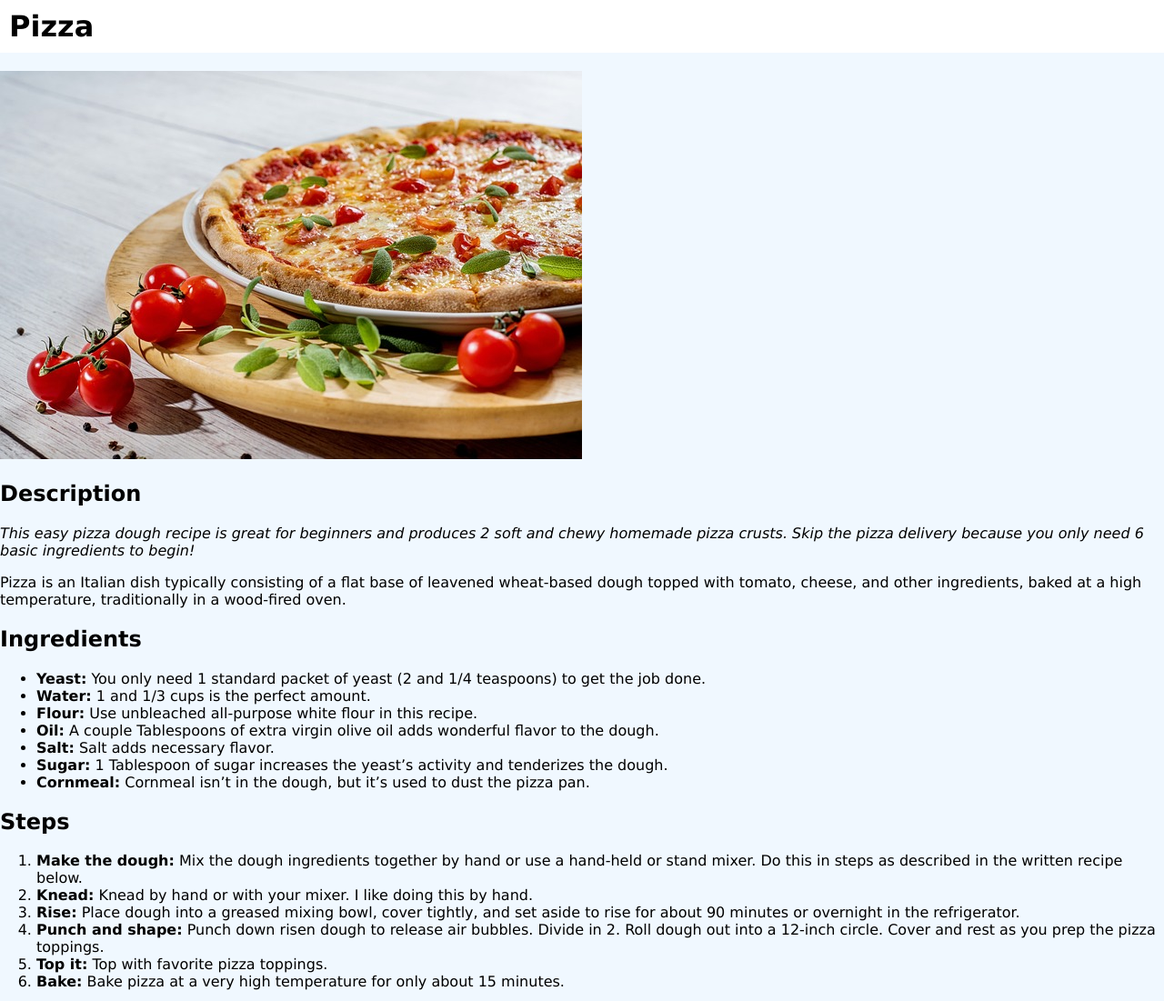
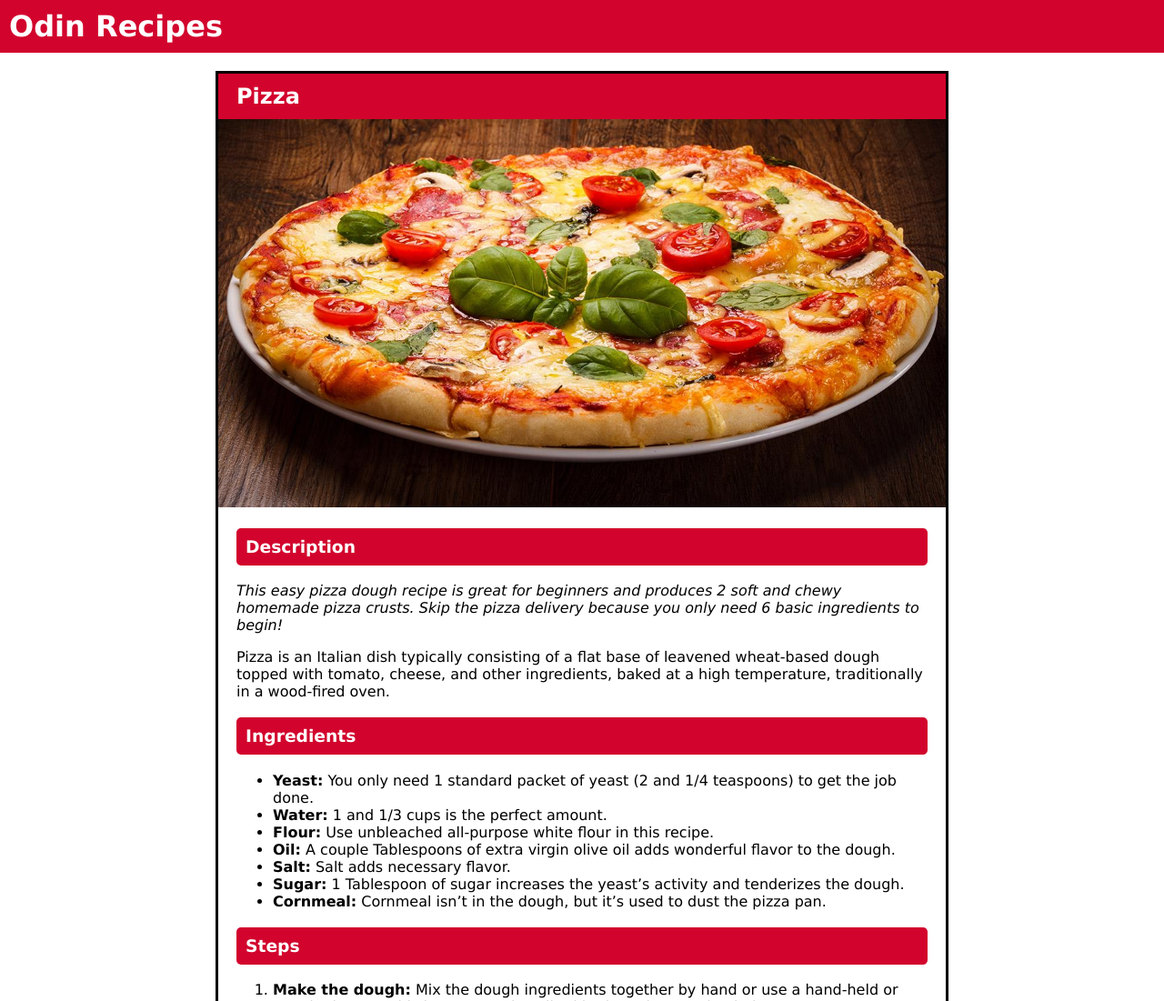
Before and after one commit to andrea441/odin-recipes, a plain HTML site: page recipes/pizza.html in a window 1280 px wide. Shown: the top 1101 px of the page at 91% size. Drawn offline with Linux system fonts and the light colour scheme; files that its build step writes are made by us from their sources.

Commit message:
Add CSS styling to each recipe page

```diff
--- a/recipes/pizza.html
+++ b/recipes/pizza.html
@@ -3,17 +3,21 @@
 <head>
     <meta charset="utf-8">
     <title>Recipes: Pizza</title>
-    <link rel="stylesheet" href="style.css">
+    <link rel="stylesheet" href="../style.css">
 </head>
 <body>
-    <h1>Pizza</h1>
-    <img src="../images/pizza.jpg" alt="A tomato pizza" width="640" height="427">
+    <h1>Odin Recipes</h1>
 
-    <h2>Description</h2>
+    <div class="recipe-container">
+        <h2 class="recipe-title">Pizza</h2>
+        <img src="../images/pizza_2.jpeg" alt="A tomato pizza" width="640" height="427">
+
+        <div class="recipe-text">
+            <h3>Description</h3>
             <p><em>This easy pizza dough recipe is great for beginners and produces 2 soft and chewy homemade pizza crusts. Skip the pizza delivery because you only need 6 basic ingredients to begin!</em></p>
             <p>Pizza is an Italian dish typically consisting of a flat base of leavened wheat-based dough topped with tomato, cheese, and other ingredients, baked at a high temperature, traditionally in a wood-fired oven.</p>
 
-    <h2>Ingredients</h2>
+            <h3>Ingredients</h3>
             <ul>
                 <li><strong>Yeast:</strong> You only need 1 standard packet of yeast (2 and 1/4 teaspoons) to get the job done.</li>
                 <li><strong>Water:</strong> 1 and 1/3 cups is the perfect amount.</li>
@@ -24,7 +28,7 @@
                 <li><strong>Cornmeal:</strong> Cornmeal isn’t in the dough, but it’s used to dust the pizza pan.</li>
             </ul>
 
-    <h2>Steps</h2>
+            <h3>Steps</h3>
             <ol>
                 <li><strong>Make the dough:</strong> Mix the dough ingredients together by hand or use a hand-held or stand mixer. Do this in steps as described in the written recipe below.</li>
                 <li><strong>Knead:</strong> Knead by hand or with your mixer. I like doing this by hand.</li>
@@ -33,6 +37,9 @@
                 <li><strong>Top it:</strong> Top with favorite pizza toppings.</li>
                 <li><strong>Bake:</strong> Bake pizza at a very high temperature for only about 15 minutes.</li>
             </ol>
+        </div>
+    </div>
+
     <a href="../index.html">Return Home</a>
 </body>
 </html>
--- a/style.css
+++ b/style.css
@@ -1,24 +1,27 @@
 body {
-    background-color: aliceblue;
+    background-color: white;
     font-family: Verdana, Geneva, Tahoma, sans-serif;
     margin: 0px
 }
 
 h1 {
-    background-color: white;
+    background-color: #D2042D;
     margin: 0px 0px 20px 0px;
     padding: 10px;
+    color: white
 }
 
 .cards {
     text-align: center;
 }
+
 .recipe-card {
     display: inline-block;
     width: 300px;
     box-shadow: 0 4px 8px 0 rgba(0, 0, 0, 0.2);
     border-radius: 10px;
     text-decoration: none;
+    color: white;
     margin: 10px;
 }
 .recipe-card img {
@@ -27,9 +30,41 @@ h1 {
     aspect-ratio: 4 / 3;
     display: block;
 }
+
 .container {
     text-align: center;
     padding: 1px;
     border-radius: 0px 0px 10px 10px;
-    background-color: white;
+    background-color: #D2042D;
 }
+
+.recipe-container {
+    border-style: solid;
+    width: 800px;
+    margin: auto;
+}
+
+.recipe-container img {
+    width: 100%;
+}
+
+.recipe-title {
+    background-color: #D2042D;
+    margin: 0 auto;
+    height: 50px;
+    display: flex;
+    align-items: center;
+    padding-left: 20px;
+    color: white;
+}
+
+.recipe-text {
+    padding: 0px 20px;
+}
+
+.recipe-text h3 {
+    background-color: #D2042D;
+    border-radius: 5px;
+    padding: 10px;
+    color: white;
+}
```
Also changed, not shown: index.html (+2 -2 lines), recipes/chilaquiles.html (+14 -7 lines), recipes/ramen.html (+13 -7 lines), images/chilaquiles_2.jpg (added), images/pizza_2.jpeg (added), images/ramen_2.jpg (added). Lines whose indentation alone changed are shown as unchanged.
